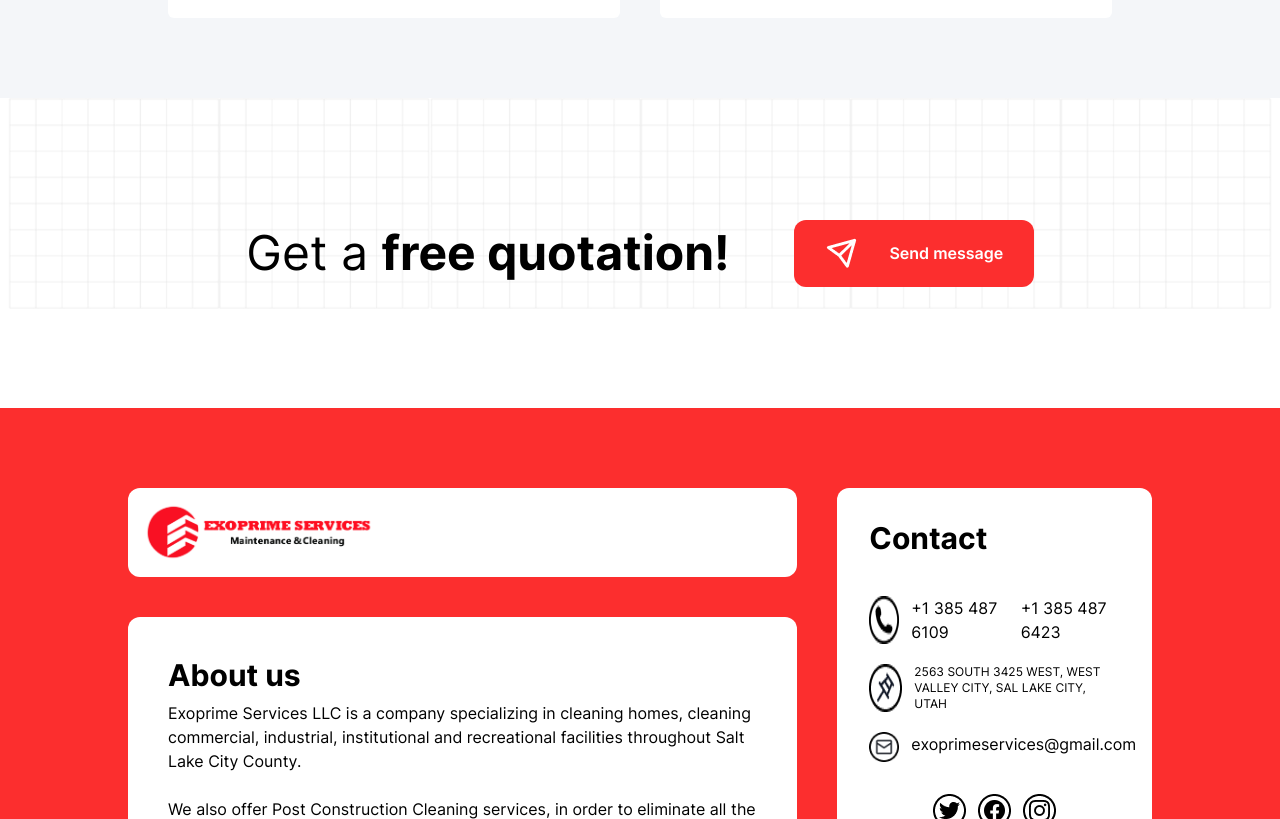
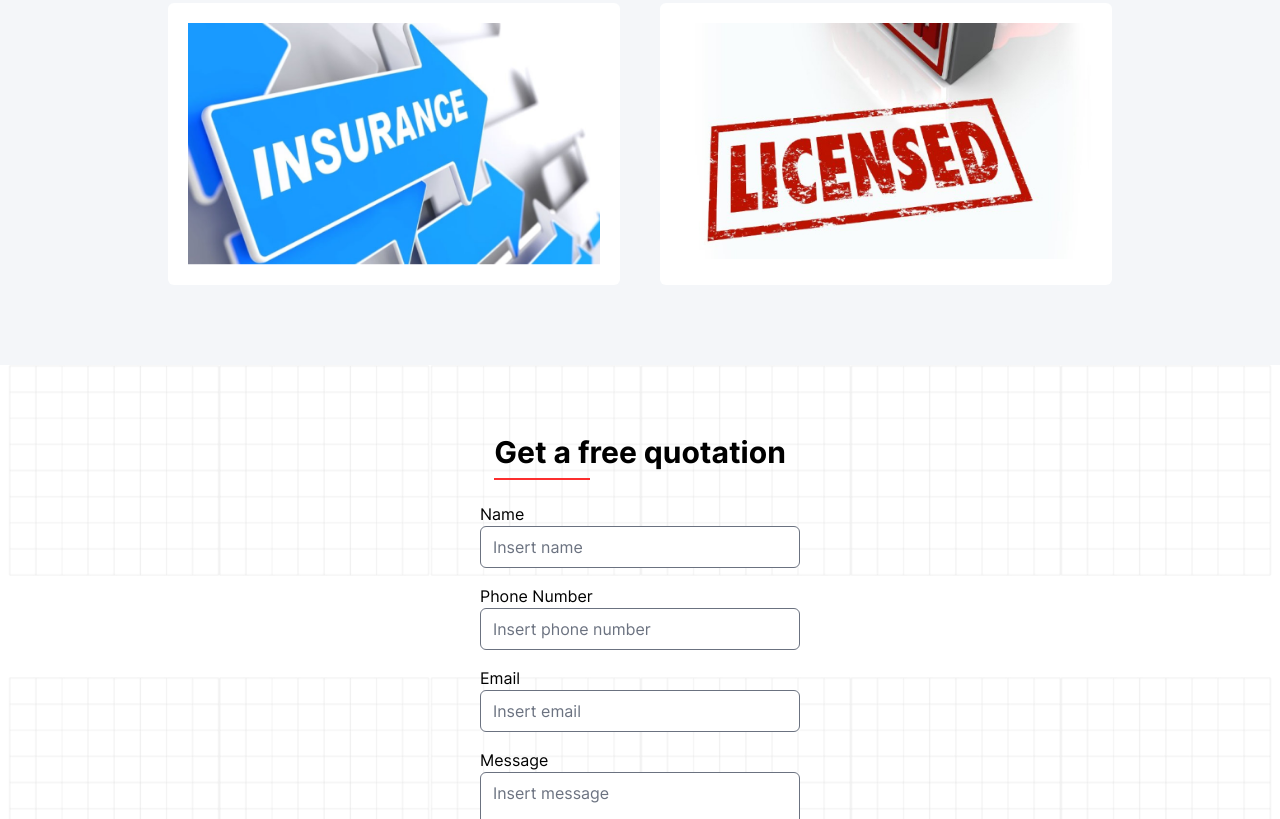
Before and after one commit to JorgeRojas827/exoprime, a Next.js app: page / in a window 1280 px wide. Shown: the part 3070-3889 px from the top of the page. Built offline with nearby package versions, Linux system fonts and the light colour scheme.

Commit message:
Form and other corrections

```diff
--- a/next.config.js
+++ b/next.config.js
@@ -3,7 +3,6 @@ const nextConfig = {
   eslint: {
     dirs: ['src'],
   },
-
   reactStrictMode: true,
   swcMinify: true,
 
--- a/src/components/body/Footer.tsx
+++ b/src/components/body/Footer.tsx
@@ -61,14 +61,26 @@ export const Footer = () => {
           </div>
         </div>
         <div className='mt-8 flex items-center justify-center space-x-3'>
-          <Image width={33} height={33} src='/images/twitter.png' alt='logo' />
-          <Image width={33} height={33} src='/images/facebook.png' alt='logo' />
+          {/* <Image width={33} height={33} src='/images/twitter.png' alt='logo' /> */}
+          <a
+            target='_blank'
+            href='https://www.facebook.com/profile.php?id=100091455244606'
+          >
+            <Image
+              width={33}
+              height={33}
+              src='/images/facebook.png'
+              alt='logo'
+            />
+          </a>
+          <a target='_blank' href='https://www.instagram.com/exoprimeservices/'>
             <Image
               width={33}
               height={33}
               src='/images/instagram.png'
               alt='logo'
             />
+          </a>
         </div>
       </div>
       <div className='absolute bottom-0 grid h-14 w-full place-content-center border-t border-white border-opacity-30 text-white '>
--- a/src/components/body/Quotation.tsx
+++ b/src/components/body/Quotation.tsx
@@ -1,10 +1,56 @@
+import emailjs from '@emailjs/browser';
+import { zodResolver } from '@hookform/resolvers/zod';
 import Image from 'next/image';
-import React from 'react';
+import React, { useRef } from 'react';
+import { SubmitHandler, useForm } from 'react-hook-form';
+import { toast } from 'react-toastify';
+import { object, string, TypeOf } from 'zod';
 
 import { useWindowSize } from '../../hooks/useWindowSize';
 
+const validationSchema = object({
+  name: string().min(1, 'Name is required.'),
+  message: string()
+    .min(1, 'Message is required.')
+    .max(500, 'Message is too long.'),
+  number: string()
+    .min(1, 'Phone Number is required.')
+    .refine(
+      (value) => /^(\([0-9]{3}\) |[0-9]{3}-)[0-9]{3}-[0-9]{4}$/.test(value),
+      'Phone Number format must be correct. (123) 123-1234'
+    ),
+  email: string()
+    .min(1, 'Email is required.')
+    .email('Email invalid. example@example.com'),
+});
+
+type TEmailForm = TypeOf<typeof validationSchema>;
+
 export const Quotation = () => {
   const { width } = useWindowSize();
+  const { register, handleSubmit, formState } = useForm<TEmailForm>({
+    resolver: zodResolver(validationSchema),
+  });
+  // eslint-disable-next-line @typescript-eslint/no-explicit-any
+  const form = useRef<any>();
+
+  const onSubmitHandler: SubmitHandler<TEmailForm> = () => {
+    emailjs
+      .sendForm(
+        'service_0nqk65l',
+        'template_0j3pc9s',
+        form.current,
+        '3LHpLM91wGMgBPGTo'
+      )
+      .then(
+        () => {
+          toast.success('Email sent successfully!');
+        },
+        () => {
+          toast.error('A problem occurred, please try again.');
+        }
+      );
+  };
 
   return (
     <React.Fragment>
@@ -15,10 +61,14 @@ export const Quotation = () => {
           justifyContent: 'center',
           alignItems: 'center',
           position: 'relative',
-          height: 310,
+          height: 620,
         }}
         id='quotation'
       >
+        <div className='relative mb-8'>
+          <h1 className='text-2xl md:text-3xl'>Get a free quotation</h1>
+          <div className='absolute left-0 mt-2 h-0.5 w-20 bg-primary md:w-24'></div>
+        </div>
         <Image
           width={width ? width : 0}
           height={300}
@@ -27,25 +77,98 @@ export const Quotation = () => {
             top: 0,
             left: 0,
             width: '100%',
+            zIndex: -10,
           }}
           src='/images/background.png'
           alt='Image'
         />
-        <div className='flex flex-col items-center justify-center xl:flex-row xl:space-x-16 2xl:space-x-80'>
-          <div className='relative'>
-            <h1 className='text-center text-3xl font-normal  md:text-5xl'>
-              Get a <span className='font-bold'>free quotation!</span>
-            </h1>
+        <Image
+          width={width ? width : 0}
+          height={300}
+          style={{
+            position: 'absolute',
+            top: 312,
+            left: 0,
+            width: '100%',
+            zIndex: -10,
+          }}
+          src='/images/background.png'
+          alt='Image'
+        />
+        <form
+          ref={form}
+          className='flex w-3/4 flex-col space-y-4 lg:w-1/4'
+          onSubmit={handleSubmit(onSubmitHandler)}
+        >
+          <div className='flex flex-col'>
+            <label htmlFor='name'>Name</label>
+            <input
+              placeholder='Insert name'
+              {...register('name')}
+              className='rounded-md outline-none ring-0 focus:border-transparent focus:outline-none focus:ring-primary'
+              autoComplete='off'
+              type='text'
+            />
+            {formState.errors.name && (
+              <span className='mt-0 block text-xs text-red-500'>
+                {formState.errors.name?.message as string}
+              </span>
+            )}
           </div>
-          <a
-            href='https://wa.me/+13854876109?text=Hello,%20I came from the web of Exoprime Services%20I%20would%20like%20to%20ask%20for%20a%20quote,%20my%20situation%20is:%20'
-            target='_blank'
-            className='z-10 mt-5 flex w-60 items-center justify-evenly rounded-xl bg-primary py-3 font-semibold text-white hover:translate-y-px md:py-4  md:text-base xl:mt-0'
+          <div className='flex flex-col'>
+            <label htmlFor='number'>Phone Number</label>
+            <input
+              placeholder='Insert phone number'
+              {...register('number')}
+              className='rounded-md outline-none ring-0 focus:border-transparent focus:outline-none focus:ring-primary'
+              autoComplete='off'
+              type='text'
+            />
+            {formState.errors.number && (
+              <span className='mt-0 block text-xs text-red-500'>
+                {formState.errors.number?.message as string}
+              </span>
+            )}
+          </div>
+          <div className='flex flex-col'>
+            <label htmlFor='email'>Email</label>
+
+            <input
+              placeholder='Insert email'
+              {...register('email')}
+              className='rounded-md outline-none ring-0 focus:border-transparent focus:outline-none focus:ring-primary'
+              autoComplete='off'
+              type='text'
+            />
+            {formState.errors.email && (
+              <span className='mt-0 block text-xs text-red-500'>
+                {formState.errors.email?.message as string}
+              </span>
+            )}
+          </div>
+          <div className='flex flex-col'>
+            <label htmlFor='message'>Message</label>
+
+            <textarea
+              placeholder='Insert message'
+              style={{ resize: 'none' }}
+              {...register('message')}
+              className='h-20 rounded-md outline-none ring-0 focus:border-transparent focus:outline-none focus:ring-primary'
+              autoComplete='off'
+            />
+            {formState.errors.message && (
+              <span className='mt-0 block text-xs text-red-500'>
+                {formState.errors.message?.message as string}
+              </span>
+            )}
+          </div>
+          <button
+            className=' rounded-md bg-primary p-3 text-white'
+            type='submit'
           >
-            <Image width={35} height={35} src='/images/send.png' alt='Image' />
-            Send message
-          </a>
-        </div>
+            Send
+          </button>
+        </form>
       </section>
     </React.Fragment>
   );
--- a/src/components/body/SingleService.tsx
+++ b/src/components/body/SingleService.tsx
@@ -1,4 +1,3 @@
-import ExpandMoreIcon from '@mui/icons-material/ExpandMore';
 import {
   Accordion,
   AccordionDetails,
@@ -38,7 +37,7 @@ export const SingleService = ({
   const isSmUp = useMediaQuery(theme.breakpoints.up('sm'));
   return (
     <Accordion
-      expanded={expanded === tag}
+      expanded={true}
       onChange={handleChange(tag)}
       sx={{
         background: 'transparent',
@@ -58,7 +57,6 @@ export const SingleService = ({
         sx={{
           borderBottom: 0,
         }}
-        expandIcon={<ExpandMoreIcon sx={{ color: 'white' }} />}
         aria-controls={`${tag}bh-content`}
         id={`${tag}bh-header`}
       >
--- a/src/components/body/resources.ts
+++ b/src/components/body/resources.ts
@@ -7,7 +7,7 @@ export const _attributes: IAttributes[] = [
   {
     icon: "/images/communication.png",
     title: "Communication",
-    content: "We always want to hear from our customers and ensure that we are fully addressing their needs. As such, we facilitate direct communication with Mint Condition."
+    content: "We always want to hear from our customers and ensure that we are fully addressing their needs. As such, we facilitate direct communication with Mind Condition."
   },
   {
     icon: "/images/tecnology.png",
@@ -24,7 +24,7 @@ export const _attributes: IAttributes[] = [
 export const _services: IServices[] = [
   {
     title: 'Home maintenance',
-    content: 'Thanks to the increasing demand from office companies, office maintenance becomes quite a burden for some, but it is one of our specialties!',
+    content: 'We provide home maintenance services, cleaning any artifacts and areas that annoy you!, such as:',
     image: '/images/oficinas.png',
     tag: 'homemaintenance',
     list: [
--- a/src/pages/index.tsx
+++ b/src/pages/index.tsx
@@ -1,4 +1,7 @@
 import * as React from 'react';
+import { ToastContainer } from 'react-toastify';
+
+import 'react-toastify/dist/ReactToastify.css';
 
 import { About } from '@/components/body/About';
 import { Attributes } from '@/components/body/Attributes';
@@ -30,6 +33,7 @@ export default function HomePage() {
       {/* <Seo templateTitle='Home' /> */}
       <Seo />
 
+      <ToastContainer />
       <Header />
       <Navbar />
       <CarouselComponent />
```
Also changed, not shown: package.json (+6 -1 lines), 2 other files (tests, documents, lock files or other folders). Lines whose indentation alone changed are shown as unchanged.
